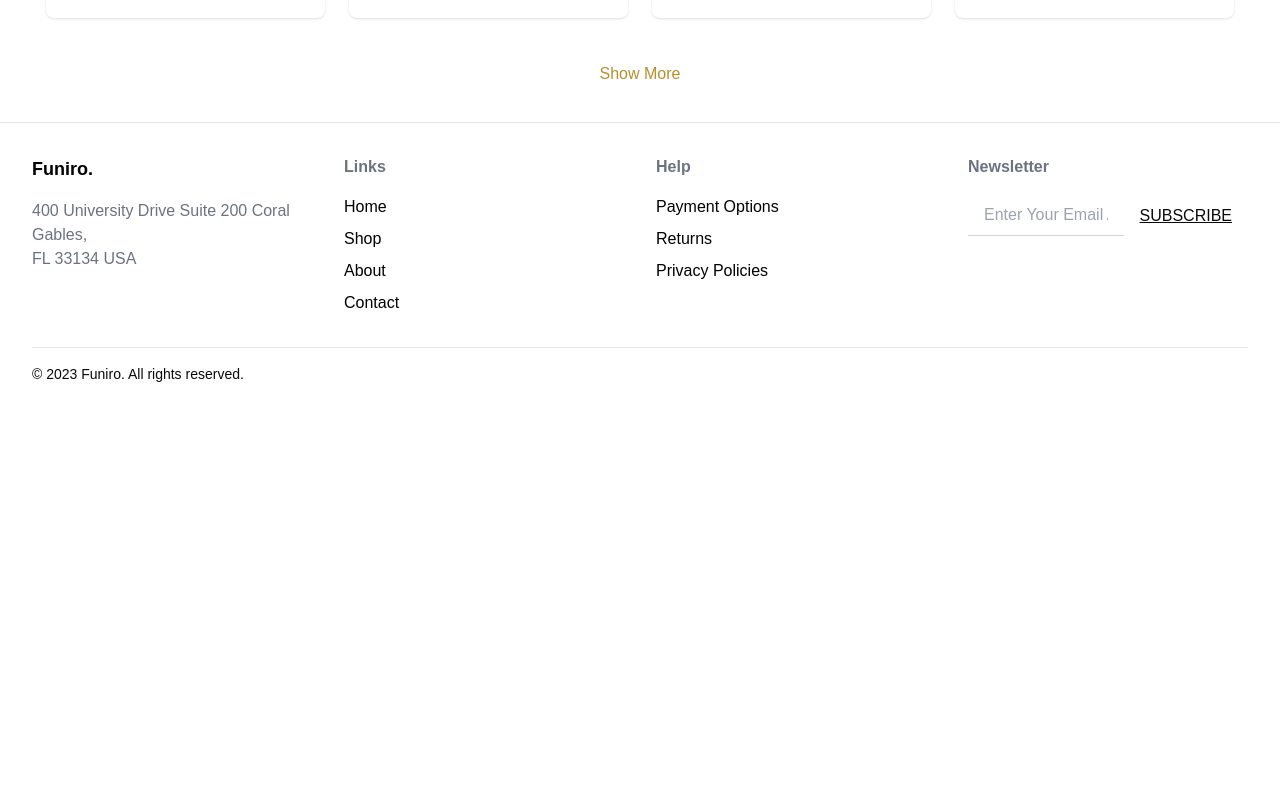
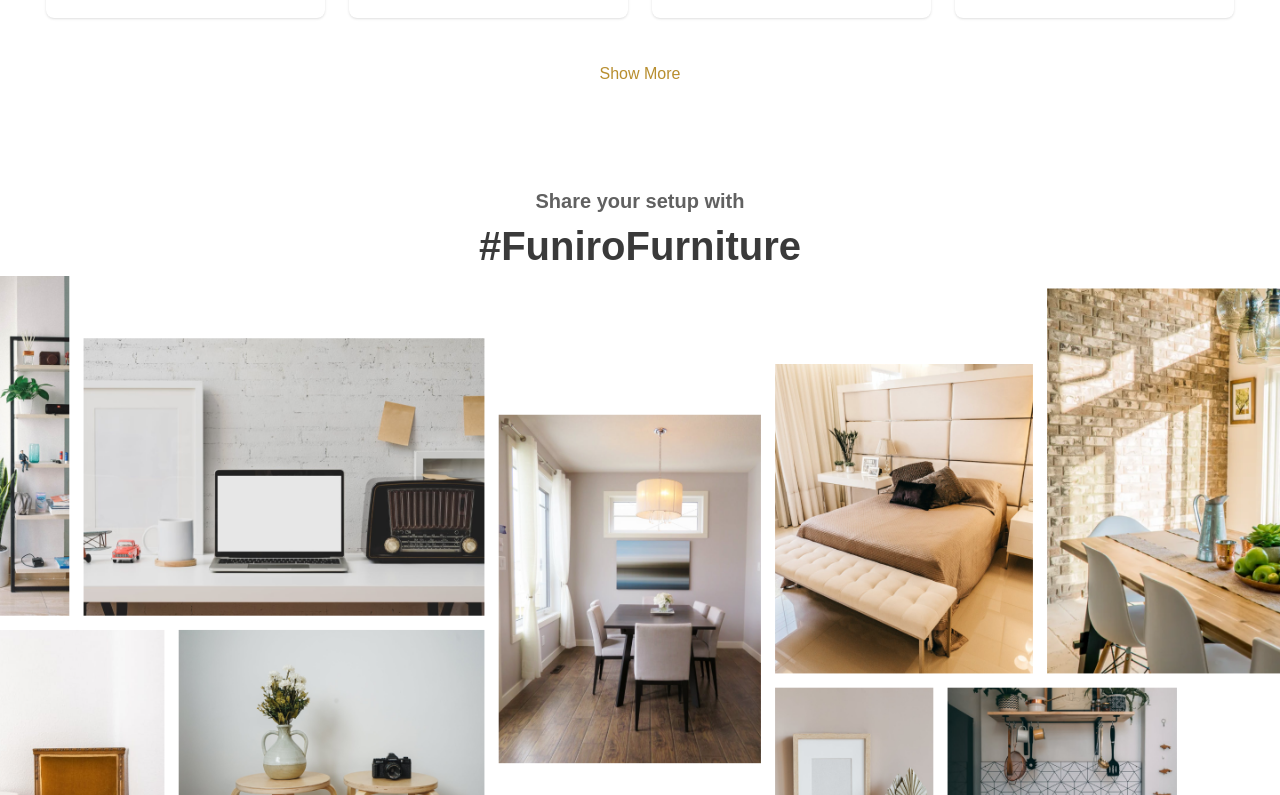
Before and after one commit to TahirahWebDev/Marketplace-Builder-2025-Day6, a Next.js app: page /home in a window 1280 px wide. Shown: the part 2645-3440 px from the top of the page. Before the commit the page ends 3061 px from the top, so only its background shows below. Built offline with nearby package versions, Linux system fonts and the light colour scheme.

Commit message:
resolved errors

```diff
--- /dev/null
+++ b/src/app/components/Gallery.tsx
@@ -0,0 +1,20 @@
+import React from 'react'
+import Image from 'next/image';
+
+const Gallery = () => {
+  return (
+    <div>
+        <div className="flex flex-col justify-center items-center py-16 border-b border-b-gray-400">
+      <p className="font-semibold text-[20px] text-[#616161]">
+        Share your setup with
+      </p>
+      <h1 className="font-bold text-[40px] text-[#3A3A3A]">#FuniroFurniture</h1>
+      <div className="">
+        <Image  width={1440} height={721}  src="/gallery.png" alt="Gallery" />
+      </div>
+    </div>
+    </div>
+  )
+}
+
+export default Gallery
--- a/src/app/home/page.tsx
+++ b/src/app/home/page.tsx
@@ -4,6 +4,7 @@ import Banner from '../components/Banner'
 import BrowseRange from '../components/BrowseRange'
 import OurProducts from '../components/OurProducts'
 import Footer from '../components/Footer'
+import Gallery from '../components/Gallery'
 
 const Home = () => {
   return (
@@ -12,6 +13,7 @@ const Home = () => {
         <Banner />
         <BrowseRange />
         <OurProducts showHeading={true} showButton={true} />
+        <Gallery />
         <Footer />
     </div>
   )
--- a/src/app/layout.tsx
+++ b/src/app/layout.tsx
@@ -14,7 +14,7 @@ const geistMono = localFont({
 });
 
 export const metadata: Metadata = {
-  title: "Create Next App",
+  title: "Funiro",
   description: "Generated by create next app",
 };
 
--- a/src/app/product/[name]/page.tsx
+++ b/src/app/product/[name]/page.tsx
@@ -3,6 +3,7 @@ import ProductDetail from "@/app/components/ProductDetail";
 import Navbar from "@/app/components/Navbar";
 import Breadcrumb from "@/app/components/Breadcrumb";
 import Footer from "@/app/components/Footer";
+import OurProducts from "@/app/components/OurProducts";
 
 // Mock product data
 const products = [
@@ -68,8 +69,8 @@ const products = [
   }
 ];
 
-const ProductPage = ({ params }: { params: { name: string } }) => {
-  const { name } = params;
+const ProductPage = async({ params }: { params: { name: string } }) => {
+  const { name } = await params;
 
   const product = products.find(
     (prod) => prod.name.toLowerCase() === name.toLowerCase()
@@ -84,6 +85,8 @@ const ProductPage = ({ params }: { params: { name: string } }) => {
       <Navbar />
       <Breadcrumb product={product} />
       <ProductDetail product={product} />
+      <h1 className="mt-5 mb-0 text-4xl text-center font-semibold">Related Products</h1>
+      <OurProducts showButton={true} showHeading={false}/>
       <Footer />
     </div>
   );
```
Also changed, not shown: public/gallery.png (added), 1 other file (tests, documents, lock files or other folders).
